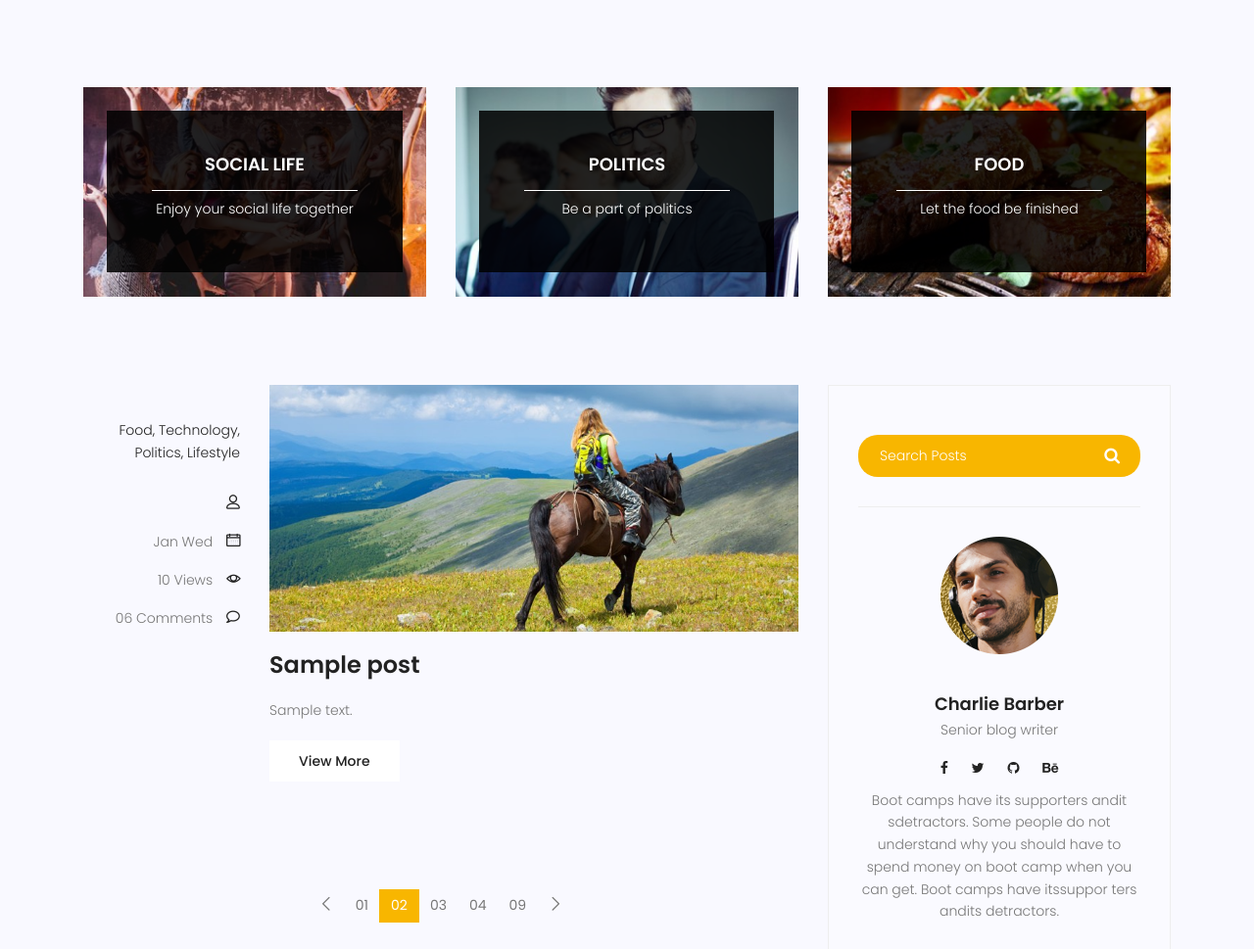
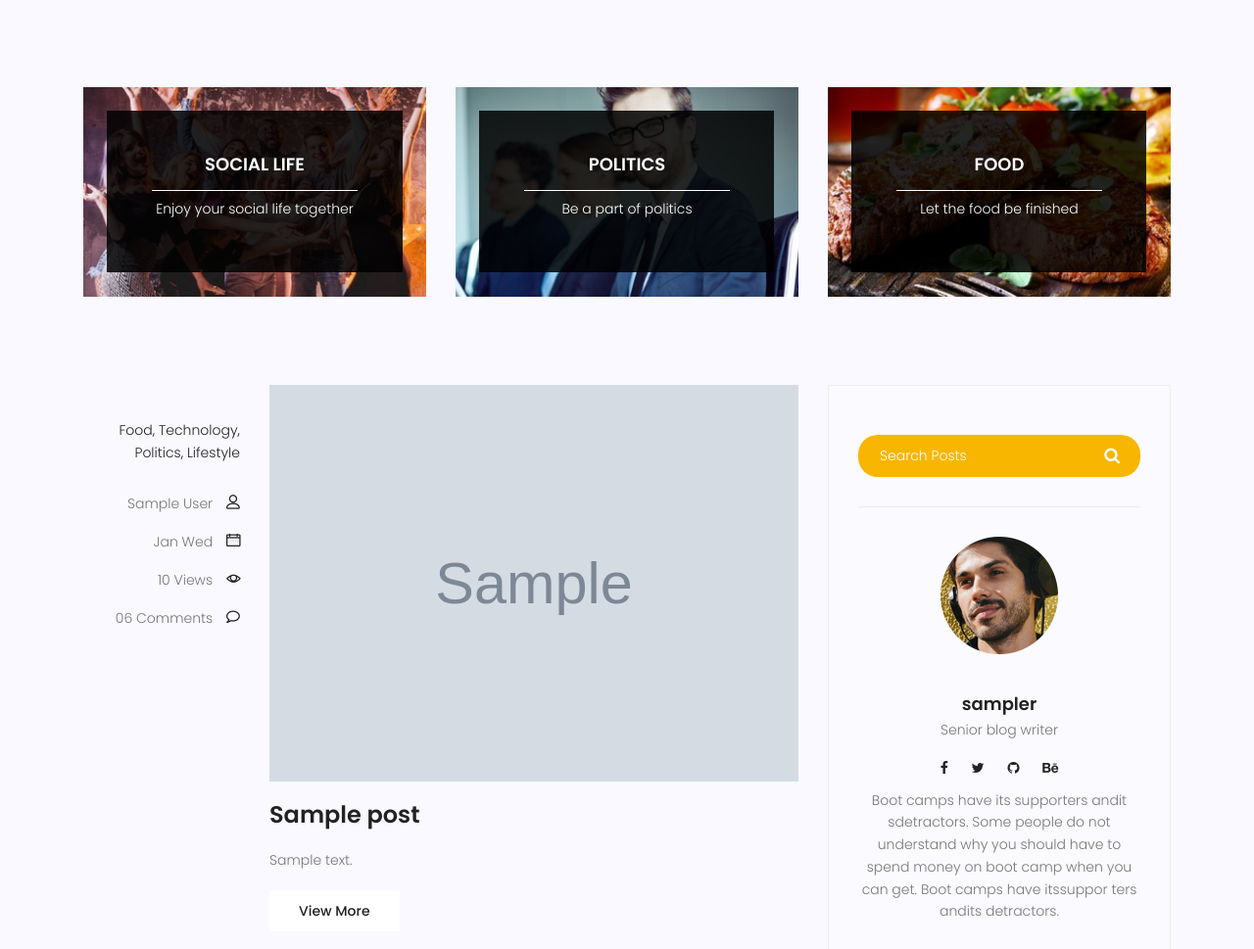
Before and after one commit to farzamasadian/django-mysite1, a Django app: template templates/blog/blog-home.html in a window 1280 px wide. Shown: the part 689-1658 px from the top of the page at 98% size. Run offline with Django 3.2, Linux system fonts and the light colour scheme; the template is opened without the code that fills it: values that come from a table or form of the project are taken from there, others are empty; tables that the repository leaves empty hold one stand-in row (values such as "Sample post"); grey boxes marked "Sample" are stand-in pictures; some libraries are stand-ins or nearby versions.

Commit message:
image added to in blog app. author added to the app.

```diff
--- a/blog/admin.py
+++ b/blog/admin.py
@@ -5,8 +5,8 @@ from .models import Post
 class PostAdmin(admin.ModelAdmin):
     date_hierarchy =  'created_date'
     empty_value_display = '-empty-'
-    list_display = ('title' ,'counted_views','status','published_date','created_date')
-    list_filter = ('status',)
+    list_display = ('title' ,'author', 'counted_views','status','published_date','created_date')
+    list_filter = ('status','author')
     search_fields = ['title','content']
 
 admin.site.register(Post, PostAdmin)
--- a/blog/models.py
+++ b/blog/models.py
@@ -1,10 +1,11 @@
 from django.db import models
+from django.contrib.auth.models import User
 
 class Post(models.Model):
     title = models.CharField(max_length=255)
     content = models.TextField()
-    # image
-    # author
+    image = models.ImageField(upload_to='blog/', default='blog/default.jpg')
+    author = models.ForeignKey(User, on_delete=models.SET_NULL, null=True)
     # category
     # tage
     counted_views = models.IntegerField(default=0)
--- a/requirements.txt
+++ b/requirements.txt
@@ -1,4 +1,5 @@
 asgiref==3.8.1
 Django==3.2.25
+pillow==11.1.0
 pytz==2025.1
 sqlparse==0.5.3
--- a/templates/blog/blog-home.html
+++ b/templates/blog/blog-home.html
@@ -99,10 +99,12 @@
 							<li><a href="#">Lifestyle</a></li>
 						</ul>
 						<div class="user-details row">
-							<p class="user-name col-lg-12 col-md-12 col-6"><a href="#">{{post.author}}</a> <span
-									class="lnr lnr-user"></span></p>
+							<p class="user-name col-lg-12 col-md-12 col-6"><a href="#">{{post.author.get_full_name}}</a>
+								<span class="lnr lnr-user"></span>
+							</p>
 							<p class="date col-lg-12 col-md-12 col-6"><a href="#">{{post.published_date|date:"M D"}}</a>
-								<span class="lnr lnr-calendar-full"></span></p>
+								<span class="lnr lnr-calendar-full"></span>
+							</p>
 							<p class="view col-lg-12 col-md-12 col-6"><a href="#">{{post.counted_views}} Views</a> <span
 									class="lnr lnr-eye"></span></p>
 							<p class="comments col-lg-12 col-md-12 col-6"><a href="#">06 Comments</a> <span
@@ -111,7 +113,7 @@
 					</div>
 					<div class="col-lg-9 col-md-9 ">
 						<div class="feature-img">
-							<img class="img-fluid" src="{% static 'img/blog/feature-img1.jpg' %}" alt="">
+							<img class="img-fluid" src="{{post.image.url}}" alt="">
 						</div>
 						<a class="posts-title" href="{% url 'blog:single' pid=post.id %}">
 							<h3>{{post.title}}</h3>
@@ -159,7 +161,7 @@
 					<div class="single-sidebar-widget user-info-widget">
 						<img src="{% static 'img/blog/user-info.png' %}" alt="">
 						<a href="#">
-							<h4>Charlie Barber</h4>
+							<h4>{{post.author}}r</h4>
 						</a>
 						<p>
 							Senior blog writer
--- a/templates/blog/blog-single.html
+++ b/templates/blog/blog-single.html
@@ -28,7 +28,7 @@
 				<div class="single-post row">
 					<div class="col-lg-12">
 						<div class="feature-img">
-							<img class="img-fluid" src="{% static 'img/blog/feature-img1.jpg' %}" alt="">
+							<img class="img-fluid" src="{{post.image.url}}" alt="">
 						</div>
 					</div>
 					<div class="col-lg-3  col-md-3 meta-details">
@@ -42,7 +42,8 @@
 							<p class="user-name col-lg-12 col-md-12 col-6"><a href="#">Mark wiens</a> <span
 									class="lnr lnr-user"></span></p>
 							<p class="date col-lg-12 col-md-12 col-6"><a href="#">{{post.published_date|date:"M D"}}</a>
-								<span class="lnr lnr-calendar-full"></span></p>
+								<span class="lnr lnr-calendar-full"></span>
+							</p>
 							<p class="view col-lg-12 col-md-12 col-6"><a href="#">{{post.counted_views}} Views</a> <span
 									class="lnr lnr-eye"></span></p>
 							<p class="comments col-lg-12 col-md-12 col-6"><a href="#">06 Comments</a> <span
```
Also changed, not shown: blog/migrations/0003_alter_post_options.py (added), blog/migrations/0004_post_author.py (added), blog/migrations/0005_post_image.py (added), media/blog/b2.jpg (added), media/blog/default.jpg (added), website/migrations/0002_alter_contact_options.py (added), 5 other files.
